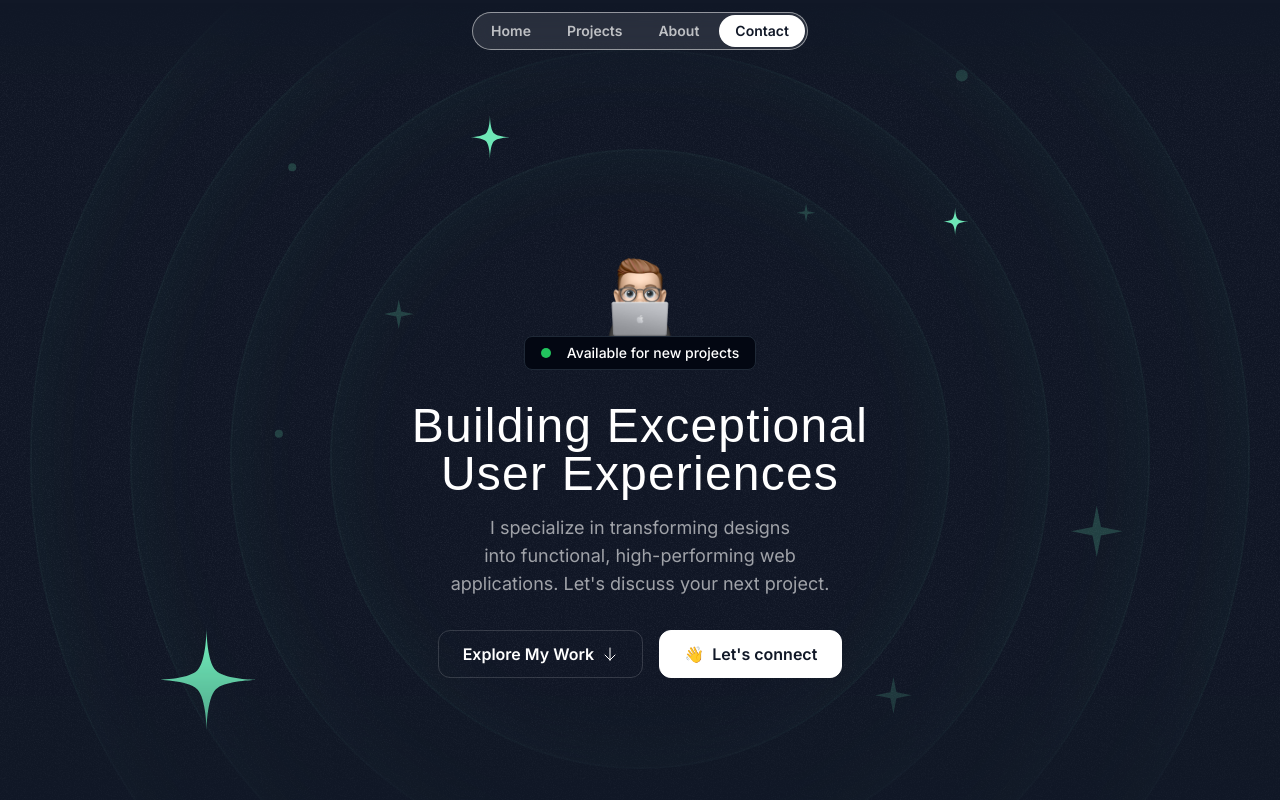
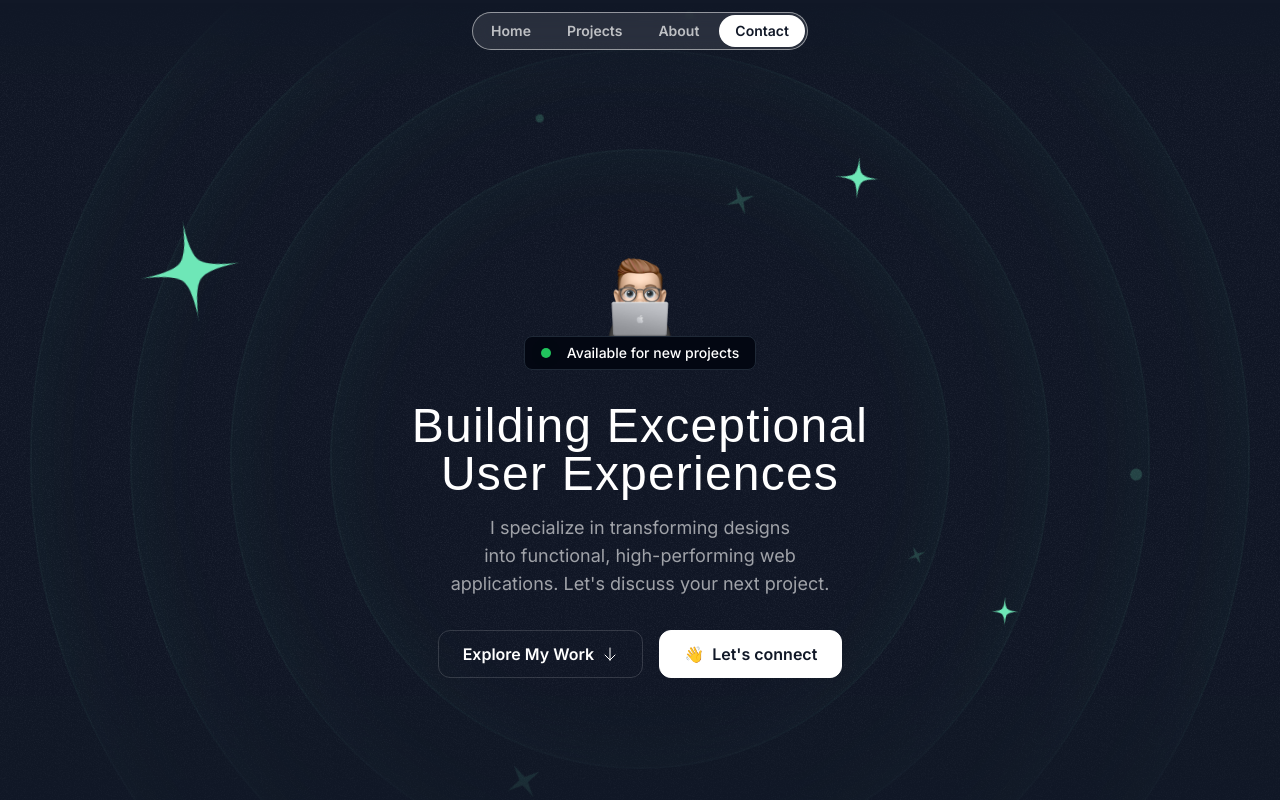
Before and after one commit to csorlandi/csorlandi, a Next.js app: page / in a window 1280 px wide. Shown: the top 800 px of the page. Built offline with nearby package versions, Linux system fonts and the light colour scheme; a web font is replaced by a local one.

Commit message:
feat: implement hero animations

```diff
--- a/src/components/HeroBackground.tsx
+++ b/src/components/HeroBackground.tsx
@@ -16,35 +16,35 @@ export function HeroBackground() {
       <div className="size-[820px] hero-ring" />
       <div className="size-[1020px] hero-ring" />
       <div className="size-[1220px] hero-ring" />
-      <HeroOrbit size={800} rotation={-72}>
-        <StarIcon className="size-28 text-emerald-300" />
+      <HeroOrbit size={430} rotation={-14} shouldOrbit orbitDuration={30} shouldSpin spinDuration={3}>
+        <SparkleIcon className="size-8 text-emerald-300/20" />
       </HeroOrbit>
-      <HeroOrbit size={550} rotation={20}>
+      <HeroOrbit size={440} rotation={79} shouldOrbit orbitDuration={32} shouldSpin spinDuration={3}>
+        <SparkleIcon className="size-5 text-emerald-300/20" />
+      </HeroOrbit>
+      <HeroOrbit size={520} rotation={-41} shouldOrbit orbitDuration={34}>
+        <div className="size-2 bg-emerald-300/20 rounded-full" />
+      </HeroOrbit>
+      <HeroOrbit size={530} rotation={178} shouldOrbit orbitDuration={36} shouldSpin spinDuration={3}>
+        <SparkleIcon className="size-10 text-emerald-300/20" />
+      </HeroOrbit>
+      <HeroOrbit size={550} rotation={20} shouldOrbit orbitDuration={38} shouldSpin spinDuration={8}>
         <StarIcon className="size-12 text-emerald-300" />
       </HeroOrbit>
-      <HeroOrbit size={590} rotation={98}>
+      <HeroOrbit size={590} rotation={98} shouldOrbit orbitDuration={40} shouldSpin spinDuration={8}>
         <StarIcon className="size-8 text-emerald-300" />
       </HeroOrbit>
-      <HeroOrbit size={430} rotation={-14}>
-        <SparkleIcon className="size-8 text-emerald-300/20" />
+      <HeroOrbit size={650} rotation={-5} shouldOrbit orbitDuration={42}>
+        <div className="size-2 bg-emerald-300/20 rounded-full" />
       </HeroOrbit>
-      <HeroOrbit size={440} rotation={79}>
-        <SparkleIcon className="size-5 text-emerald-300/20" />
-      </HeroOrbit>
-      <HeroOrbit size={530} rotation={178}>
-        <SparkleIcon className="size-10 text-emerald-300/20" />
-      </HeroOrbit>
-      <HeroOrbit size={710} rotation={144}>
+      <HeroOrbit size={710} rotation={144} shouldOrbit orbitDuration={44} shouldSpin spinDuration={3}>
         <SparkleIcon className="size-14 text-emerald-300/20" />
       </HeroOrbit>
-      <HeroOrbit size={720} rotation={85}>
+      <HeroOrbit size={720} rotation={85} shouldOrbit orbitDuration={46}>
         <div className="size-3 bg-emerald-300/20 rounded-full" />
       </HeroOrbit>
-      <HeroOrbit size={520} rotation={-41}>
-        <div className="size-2 bg-emerald-300/20 rounded-full" />
-      </HeroOrbit>
-      <HeroOrbit size={650} rotation={-5}>
-        <div className="size-2 bg-emerald-300/20 rounded-full" />
+      <HeroOrbit size={800} rotation={-72} shouldOrbit orbitDuration={48} shouldSpin spinDuration={8}>
+        <StarIcon className="size-28 text-emerald-300" />
       </HeroOrbit>
     </>
   )
--- a/src/components/HeroOrbit.tsx
+++ b/src/components/HeroOrbit.tsx
@@ -1,17 +1,28 @@
 import { PropsWithChildren } from 'react';
+import { twMerge } from 'tailwind-merge';
 
 type HeroOrbitProps = {
   size: number;
   rotation: number;
+  orbitDuration?: number;
+  shouldOrbit?: boolean;
+  spinDuration?: number;
+  shouldSpin?: boolean;
 }
 
-export function HeroOrbit({ children, size, rotation }: PropsWithChildren<HeroOrbitProps>) {
+export function HeroOrbit({ children, size, rotation, orbitDuration = 10, shouldOrbit = false, spinDuration = 10, shouldSpin = false }: PropsWithChildren<HeroOrbitProps>) {
   return (
     <div className="absolute left-1/2 top-1/2 -translate-x-1/2 -translate-y-1/2">
+      <div className={twMerge(shouldOrbit && "animate-spin")} style={{
+        animationDuration: `${orbitDuration}s`
+      }}>
         <div className="flex items-start justify-start" style={{
           height: `${size}px`,
           width: `${size}px`,
           transform: `rotate(${rotation}deg)`
+        }}>
+          <div className={twMerge(shouldSpin && "animate-spin")} style={{
+            animationDuration: `${spinDuration}s`
           }}>
             <div className="inline-flex" style={{
               transform: `rotate(${-rotation}deg)`
@@ -20,5 +31,7 @@ export function HeroOrbit({ children, size, rotation }: PropsWithChildren<HeroOr
             </div>
           </div>
         </div>
+      </div>
+    </div>
   )
 }
--- a/src/sections/Hero.tsx
+++ b/src/sections/Hero.tsx
@@ -13,7 +13,9 @@ export const HeroSection = () => {
       <div className="container flex flex-col items-center md:max-w-xl">
         <Image src={memojiImage} className="size-24" alt="Person peeking from behind laptop" />
         <div className="bg-gray-950 border border-gray-800 px-4 py-1.5 inline-flex items-center gap-4 rounded-lg">
-          <span className="bg-green-500 size-2.5 rounded-full" />
+          <span className="bg-green-500 size-2.5 rounded-full relative">
+            <span className="bg-green-500 absolute inset-0 rounded-full animate-ping-large" />
+          </span>
           <p className="text-sm font-medium">Available for new projects</p>
         </div>
         <h1 className="font-serif text-3xl md:text-5xl text-center mt-8 tracking-wide">Building Exceptional User Experiences</h1>
--- a/tailwind.config.ts
+++ b/tailwind.config.ts
@@ -24,6 +24,17 @@ const config: Config = {
       fontFamily: {
         sans: 'var(--font-sans)',
         serif: 'var(--font-serif)'
+      },
+      keyframes: {
+        'ping-large': {
+          '75%, 100%': {
+            transform: 'scale(3)',
+            opacity: '0',
+          }
+        }
+      },
+      animation: {
+        'ping-large': 'ping-large 1s cubic-bezier(0, 0, 0.2, 1) infinite',
       }
     }
   },
```
Lines whose indentation alone changed are shown as unchanged.
